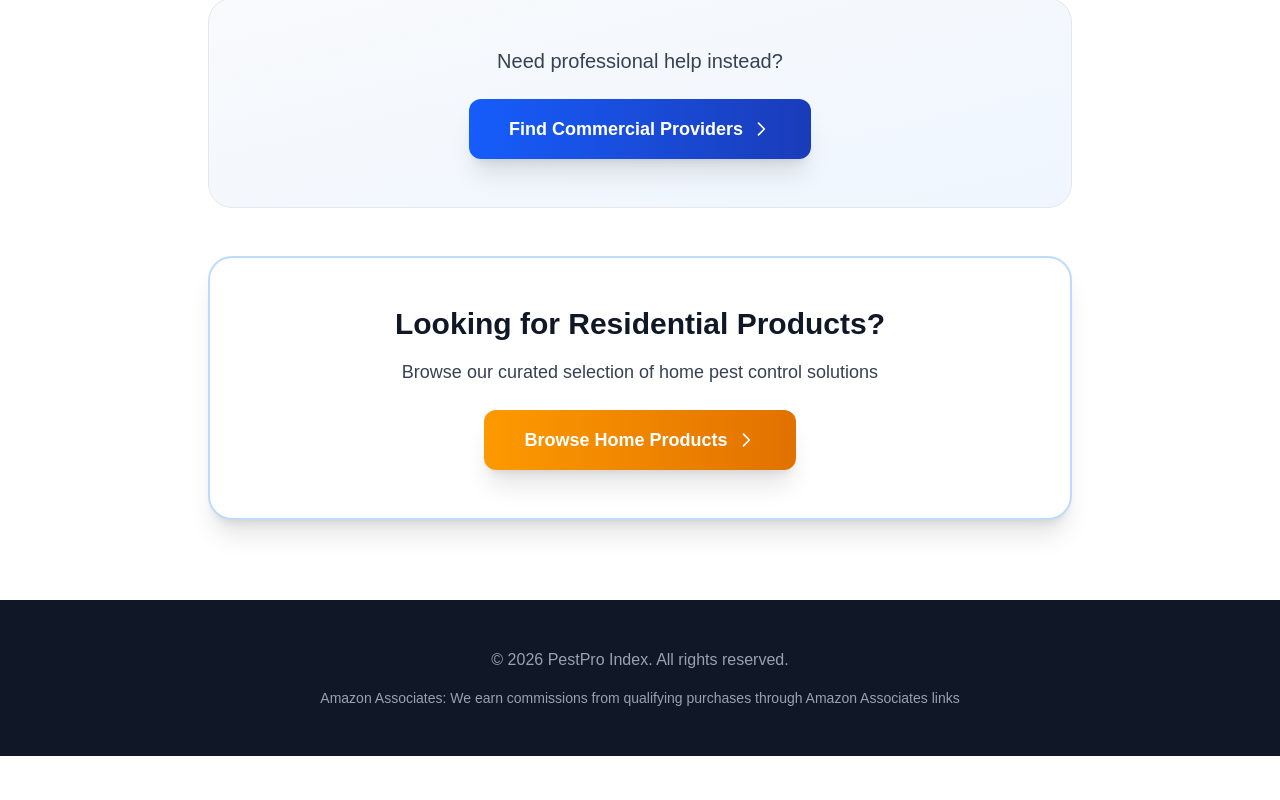
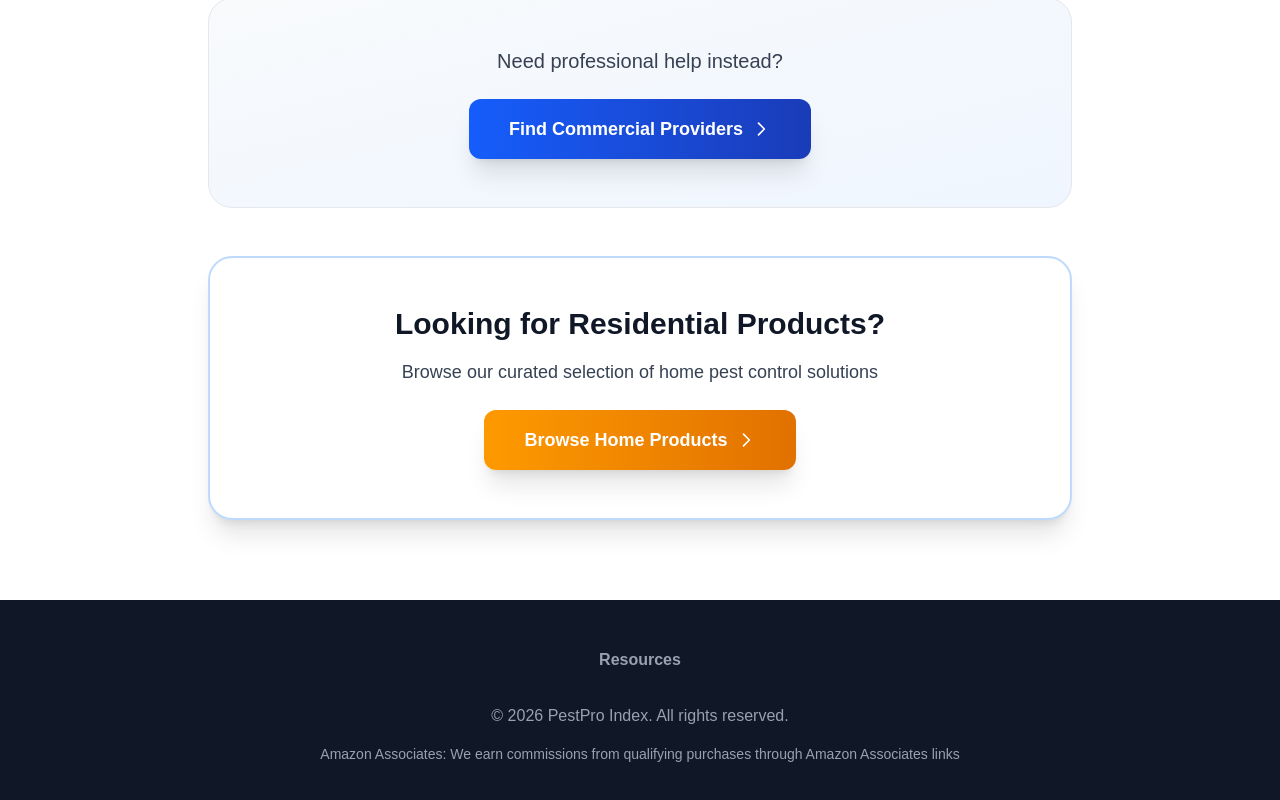
Before and after one commit to aarongeorghiades-hub/pestpro-index-v2-live, a Next.js app: page /commercial-products in a window 1280 px wide. Shown: the part 1904-2704 px from the top of the page. Before the commit the page ends 2660 px from the top, so only its background shows below. Built offline with nearby package versions, Linux system fonts and the light colour scheme; no server answers; the database is empty.

Commit message:
Step 2: Add Resources link to footer navigation on all pages

```diff
--- a/app/about/page.tsx
+++ b/app/about/page.tsx
@@ -300,6 +300,7 @@ export default function AboutPage() {
               <ul className="space-y-2 text-gray-400">
                 <li><Link href="/about" className="hover:text-white transition">About</Link></li>
                 <li><Link href="/contact" className="hover:text-white transition">Contact</Link></li>
+                <li><Link href="/resources" className="hover:text-white transition">Resources</Link></li>
               </ul>
             </div>
           </div>
--- a/app/commercial-products/page.tsx
+++ b/app/commercial-products/page.tsx
@@ -303,9 +303,14 @@ export default function CommercialProductsPage() {
 
       {/* Footer */}
       <footer className="bg-gray-900 text-gray-400 py-12">
-        <div className="max-w-6xl mx-auto px-4 text-center">
-          <p className="mb-4">&copy; 2026 PestPro Index. All rights reserved.</p>
-          <p className="text-sm">Amazon Associates: We earn commissions from qualifying purchases through Amazon Associates links</p>
+        <div className="max-w-6xl mx-auto px-4">
+          <div className="mb-8 text-center">
+            <Link href="/resources" className="inline-block text-gray-400 hover:text-white transition font-semibold">Resources</Link>
+          </div>
+          <div className="text-center">
+            <p className="mb-4">&copy; 2026 PestPro Index. All rights reserved.</p>
+            <p className="text-sm">Amazon Associates: We earn commissions from qualifying purchases through Amazon Associates links</p>
+          </div>
         </div>
       </footer>
     </div>
--- a/app/contact/page.tsx
+++ b/app/contact/page.tsx
@@ -158,6 +158,7 @@ export default function ContactPage() {
               <ul className="space-y-2 text-gray-400">
                 <li><Link href="/about" className="hover:text-white transition">About Us</Link></li>
                 <li><Link href="/contact" className="hover:text-white transition">Contact</Link></li>
+                <li><Link href="/resources" className="hover:text-white transition">Resources</Link></li>
               </ul>
             </div>
           </div>
--- a/app/page.tsx
+++ b/app/page.tsx
@@ -205,6 +205,7 @@ export default function Home() {
               <ul className="space-y-2 text-sm">
                 <li><Link href="/about" className="hover:text-white transition">About</Link></li>
                 <li><Link href="/contact" className="hover:text-white transition">Contact</Link></li>
+                <li><Link href="/resources" className="hover:text-white transition">Resources</Link></li>
               </ul>
             </div>
             <div>
--- a/app/products/page.tsx
+++ b/app/products/page.tsx
@@ -574,6 +574,7 @@ export default function ProductsPage() {
                 <Link href="/residential" className="block text-gray-400 hover:text-white transition">Residential</Link>
                 <Link href="/commercial" className="block text-gray-400 hover:text-white transition">Commercial</Link>
                 <Link href="/products" className="block text-gray-400 hover:text-white transition">Products</Link>
+                <Link href="/resources" className="block text-gray-400 hover:text-white transition">Resources</Link>
               </div>
             </div>
 
--- a/app/professionals/page.tsx
+++ b/app/professionals/page.tsx
@@ -717,6 +717,7 @@ export default function ProfessionalsPage() {
                 <Link href="/residential" className="block text-gray-400 hover:text-white transition">Residential</Link>
                 <Link href="/commercial" className="block text-gray-400 hover:text-white transition">Commercial</Link>
                 <Link href="/professionals" className="block text-gray-400 hover:text-white transition">For Pest Professionals</Link>
+                <Link href="/resources" className="block text-gray-400 hover:text-white transition">Resources</Link>
               </div>
             </div>
 
```
